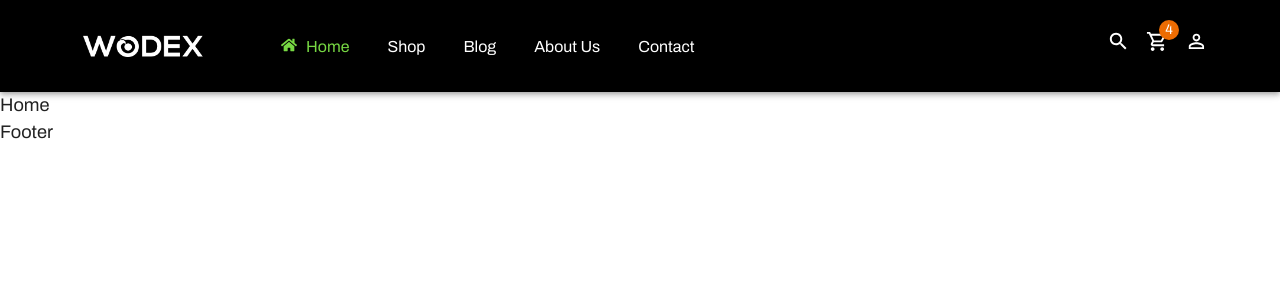
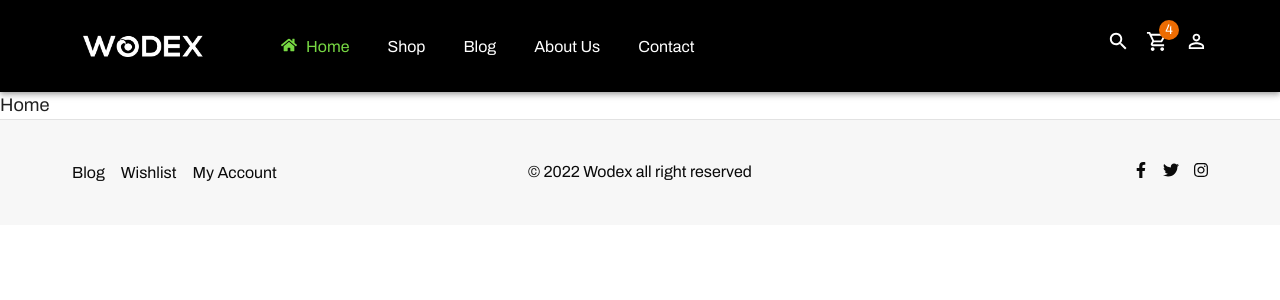
Before and after one commit to ducnam0902/wodex, a React (Create React App) app: page / in a window 1280 px wide. Shown: the top 300 px of the page. Built offline with nearby package versions, Linux system fonts and the light colour scheme.

Commit message:
chore: add footer

```diff
--- a/src/components/Footer/index.tsx
+++ b/src/components/Footer/index.tsx
@@ -1,5 +1,75 @@
+import Grid from "@mui/material/Grid";
+import List from "@mui/material/List";
+import Typography from "@mui/material/Typography";
+import { NavLinkBase, NavLinkIcon } from "src/components/Footer/styles";
+import { FaFacebookF, FaTwitter, FaInstagram } from "react-icons/fa";
+import { Box, Container } from "@mui/system";
 const Footer = () => {
-  return <div>Footer</div>;
+  return (
+    <Box
+      sx={{
+        borderTop: "1px solid #e2e2e2",
+        backgroundColor: "#f7f7f7",
+        color: "#0a0a0a",
+        height: { sm: "106px" },
+        display: "flex",
+        alignItems: "center",
+      }}
+    >
+      <Container>
+        <Grid container>
+          <Grid
+            item
+            xs={12}
+            sm={4}
+            sx={{
+              textAlign: { xs: "center", sm: "left" },
+            }}
+          >
+            <List sx={{ marginTop: { xs: "20px", sm: "0" } }}>
+              <NavLinkBase to="/wodex/blog">Blog</NavLinkBase>
+              <NavLinkBase to="/">Wishlist</NavLinkBase>
+              <NavLinkBase to="/">My Account</NavLinkBase>
+            </List>
+          </Grid>
+          <Grid
+            item
+            xs={12}
+            sm={4}
+            sx={{ textAlign: { xs: "center", sm: "center" } }}
+          >
+            <Typography
+              variant="h6"
+              align="center"
+              sx={{ paddingTop: "8px", paddingBottom: "8px", color: "#0a0a0a" }}
+            >
+              © 2022 Wodex all right reserved
+            </Typography>
+          </Grid>
+          <Grid
+            item
+            xs={12}
+            sm={4}
+            sx={{
+              textAlign: { xs: "center", sm: "right" },
+              paddingTop: "8px",
+              paddingBottom: "8px",
+            }}
+          >
+            <NavLinkIcon to="/">
+              <FaFacebookF />
+            </NavLinkIcon>
+            <NavLinkIcon to="/">
+              <FaTwitter />
+            </NavLinkIcon>
+            <NavLinkIcon to="/">
+              <FaInstagram />
+            </NavLinkIcon>
+          </Grid>
+        </Grid>
+      </Container>
+    </Box>
+  );
 };
 
 export default Footer;
--- /dev/null
+++ b/src/components/Footer/styles.ts
@@ -0,0 +1,29 @@
+import { NavLink } from "react-router-dom";
+import styled from "@emotion/styled";
+
+export const NavLinkBase = styled(NavLink)`
+  font-size: 16px;
+  line-height: 28px;
+  font-weight: 400;
+  color: #0a0a0a;
+  padding-left: 8px;
+  padding-right: 8px;
+  text-decoration: none;
+
+  &:hover {
+    color: #95e045;
+  }
+`;
+
+export const NavLinkIcon = styled(NavLink)`
+  font-size: 16px;
+  line-height: 28px;
+  font-weight: 400;
+  color: #0a0a0a;
+  padding-left: 7px;
+  padding-right: 7px;
+
+  &:hover {
+    color: #95e045;
+  }
+`;
```
